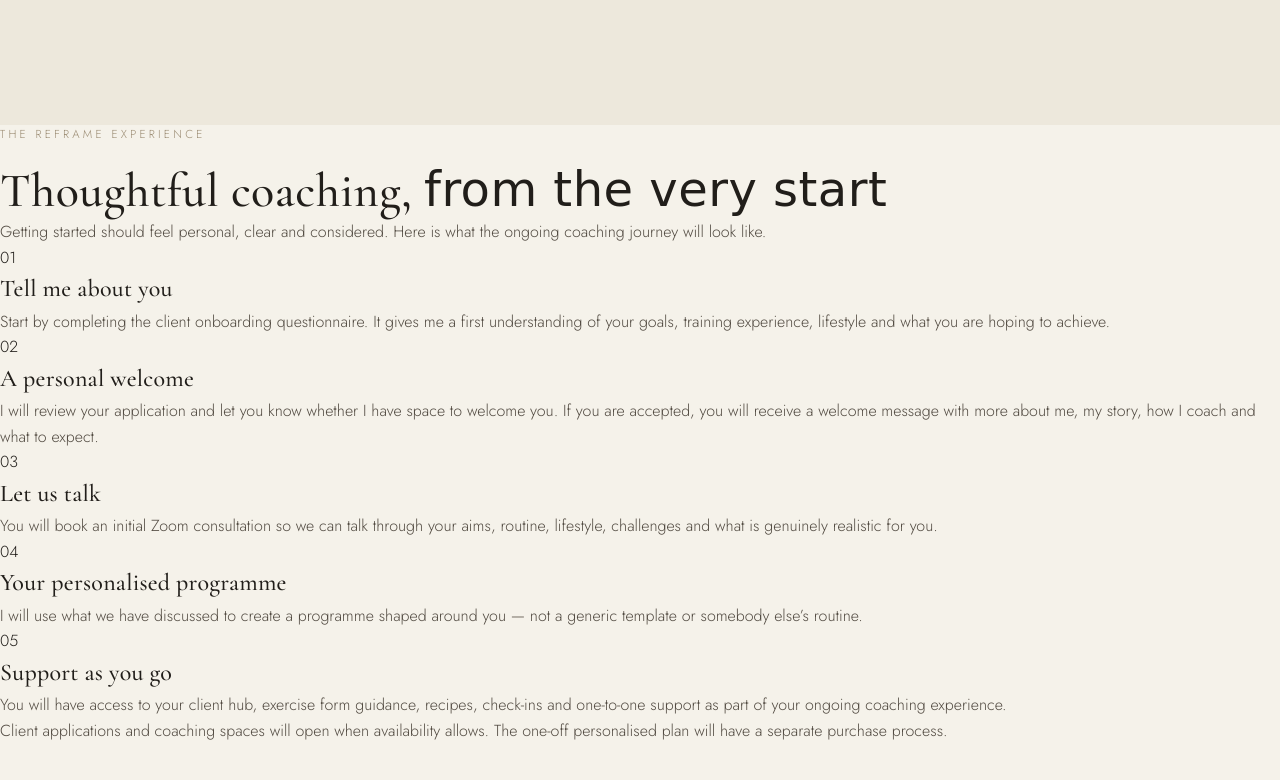
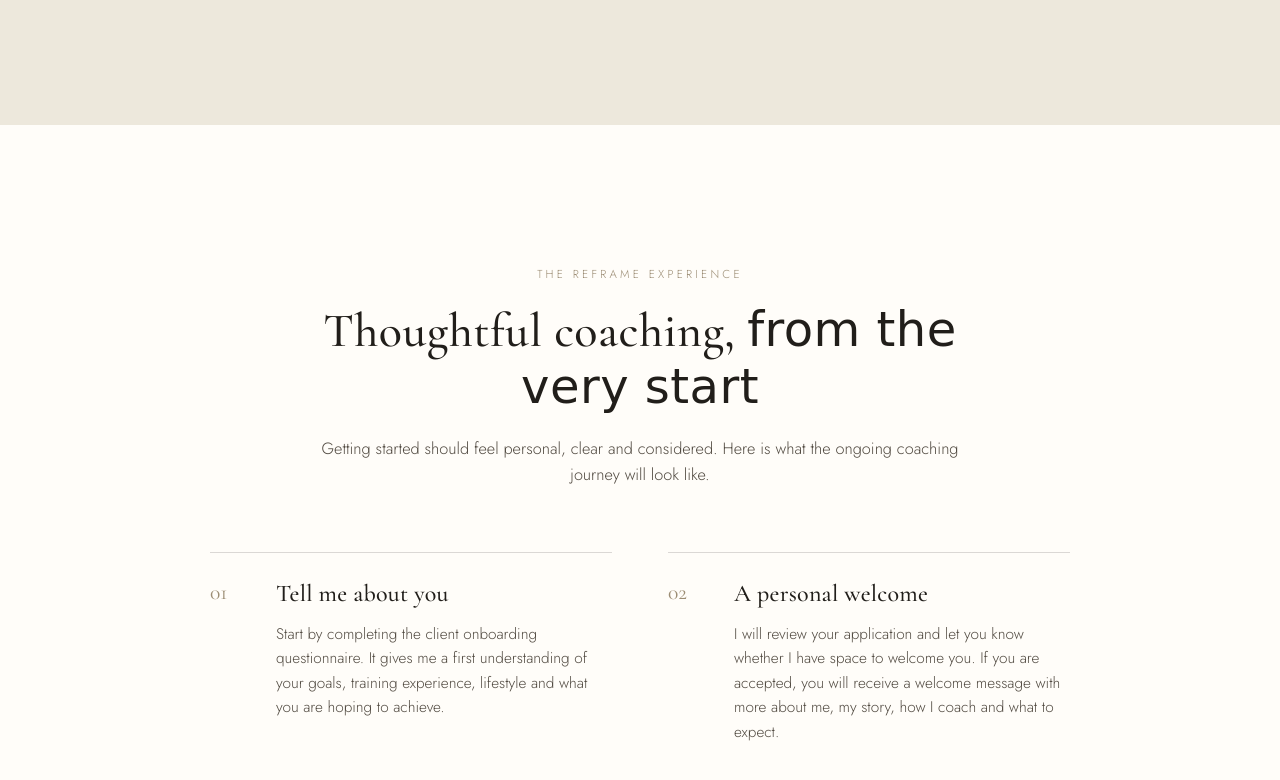
Before and after one commit to stellebelle-design/webstie-reframe, a plain HTML site: page index.html in a window 1280 px wide. Shown: the part 3740-4520 px from the top of the page. Drawn offline with nearby package versions, Linux system fonts and the light colour scheme; a web font is replaced by a local one.

Commit message:
Style Reframe Life coaching journey section

```diff
--- a/style.css
+++ b/style.css
@@ -491,3 +491,15 @@ a:focus-visible, button:focus-visible {
   outline: 2px solid var(--stone);
   outline-offset: 3px;
 }
+
+/* THE REFRAME EXPERIENCE */
+.experience { padding: 140px var(--pad); background: var(--white); }
+.experience-head { max-width: 680px; margin: 0 auto 64px; text-align: center; }
+.experience-sub { margin-top: 20px; font-size: 1.02rem; }
+.experience-steps { max-width: 860px; margin: 0 auto; display: grid; grid-template-columns: 1fr 1fr; gap: 38px 56px; }
+.experience-step { display: grid; grid-template-columns: 48px 1fr; gap: 18px; align-items: start; padding-top: 22px; border-top: 1px solid var(--line); }
+.experience-number { font-family: var(--serif); font-size: 1.35rem; color: var(--stone); }
+.experience-step h3 { margin-bottom: 8px; }
+.experience-step p { font-size: 0.96rem; }
+.experience-note { max-width: 680px; margin: 52px auto 0; text-align: center; font-size: 0.9rem; color: var(--stone); }
+@media (max-width: 860px) { .experience-steps { grid-template-columns: 1fr; gap: 28px; } }
```
